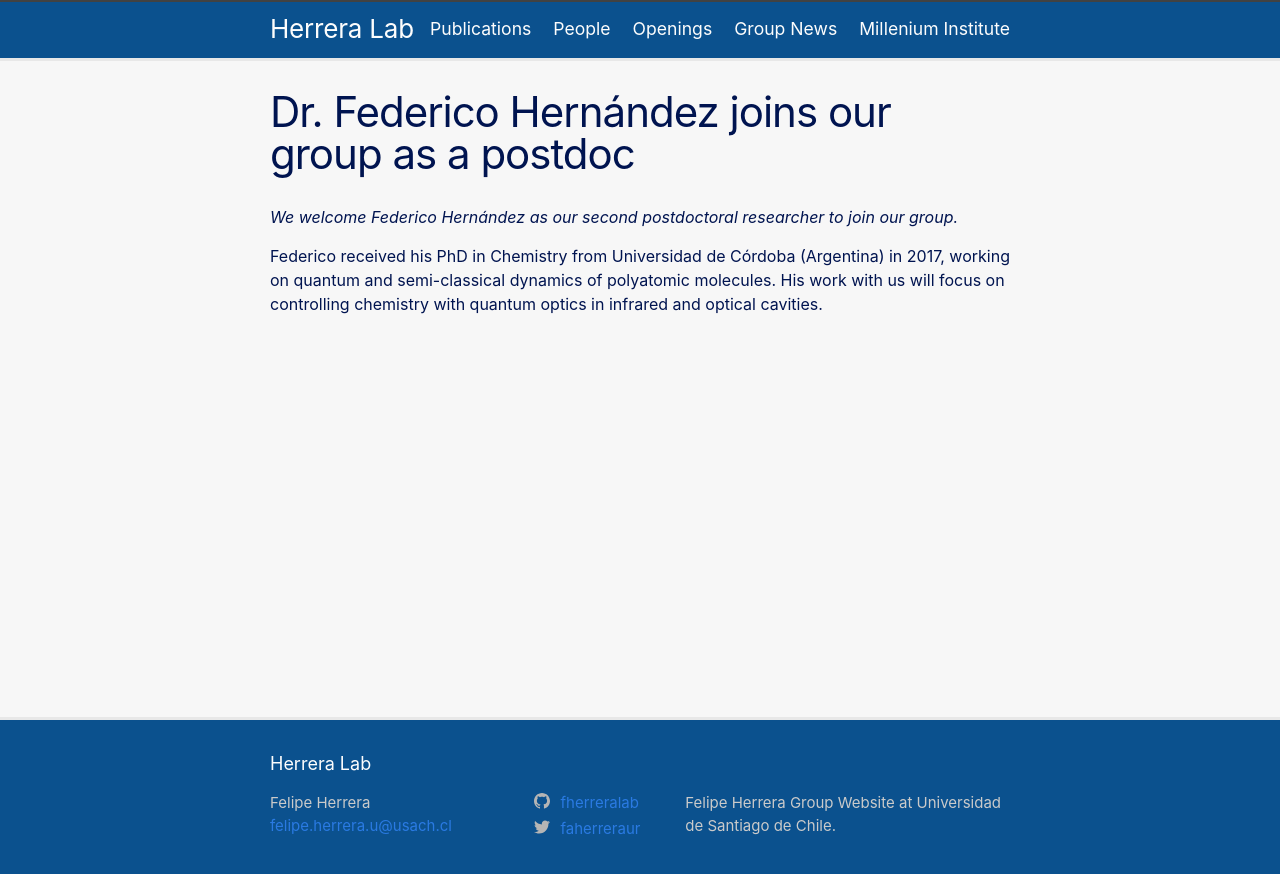
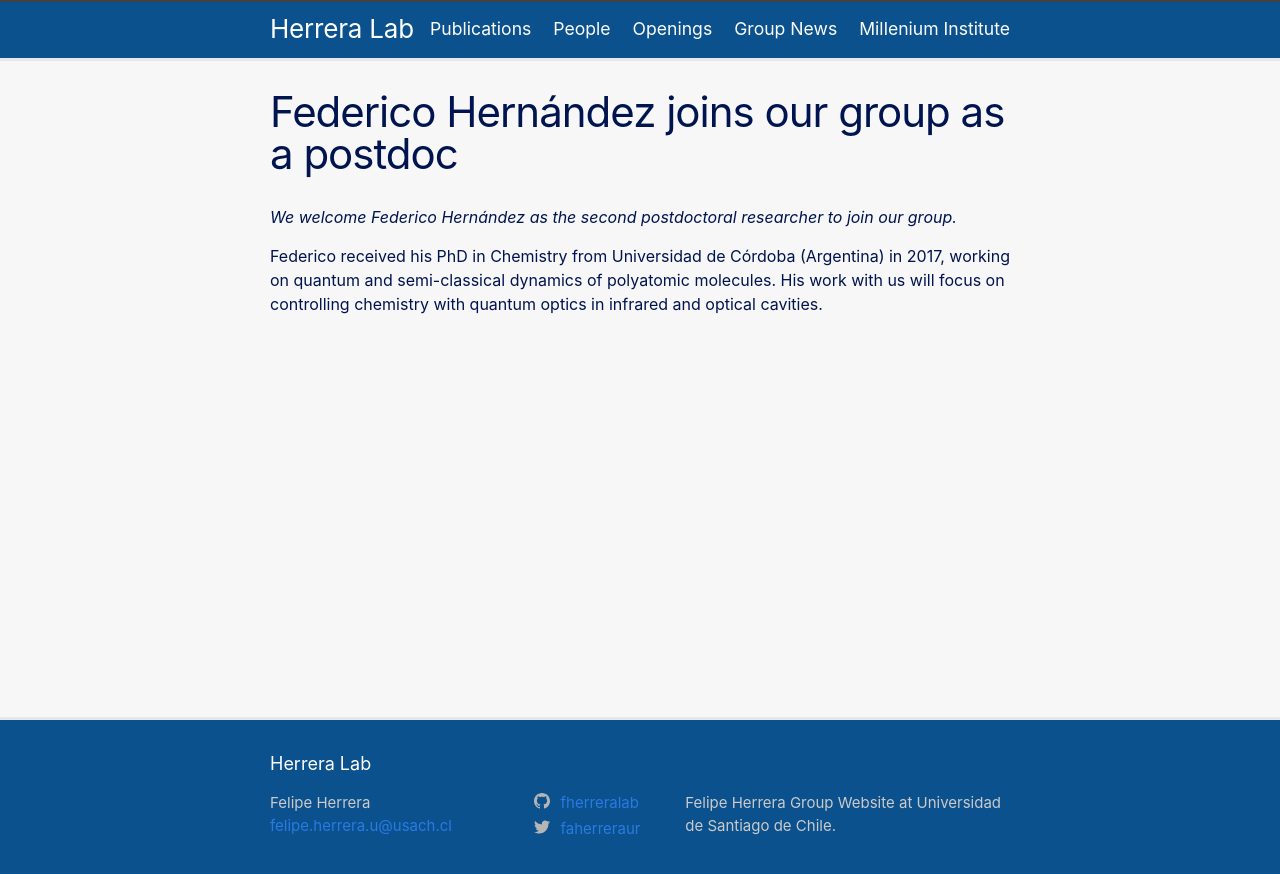
Before and after one commit to fherreralab/fherreralab.github.io, a Jekyll site: the page built from _posts/2019-01-5-Dr.-Federico-Hernández-joins-our-group-as-a-postdoc.md, in a window 1280 px wide. Shown: the top 874 px of the page. Built offline with Jekyll 4.4.1, drawn with Linux system fonts in a browser that asks for light colours.

Commit message:
edited news and bio

```diff
--- a/_posts/2019-01-5-Dr.-Federico-Hernández-joins-our-group-as-a-postdoc.md
+++ b/_posts/2019-01-5-Dr.-Federico-Hernández-joins-our-group-as-a-postdoc.md
@@ -1,9 +1,9 @@
 ---
 layout: page
-title: "Dr. Federico Hernández joins our group as a postdoc"
+title: "Federico Hernández joins our group as a postdoc"
 categories: welcome
 ---
 
-*We welcome Federico Hernández as our second postdoctoral researcher to join our group.*
+*We welcome Federico Hernández as the second postdoctoral researcher to join our group.*
 
 Federico received his PhD in Chemistry from Universidad de Córdoba (Argentina) in 2017, working on quantum and semi-classical dynamics of polyatomic molecules. His work with us will focus on controlling chemistry with quantum optics in infrared and optical cavities.
```
Also changed, not shown: _posts/2018-08-16-Ruben-Fritz-joins-our-group.md (+2 -2 lines), _posts/2019-01-5-Dr.-Federico-Hernández-joins-our-group-as-a-postdoc.md (+2 -2 lines), about.md (+1 -1 lines), 3 other files.
